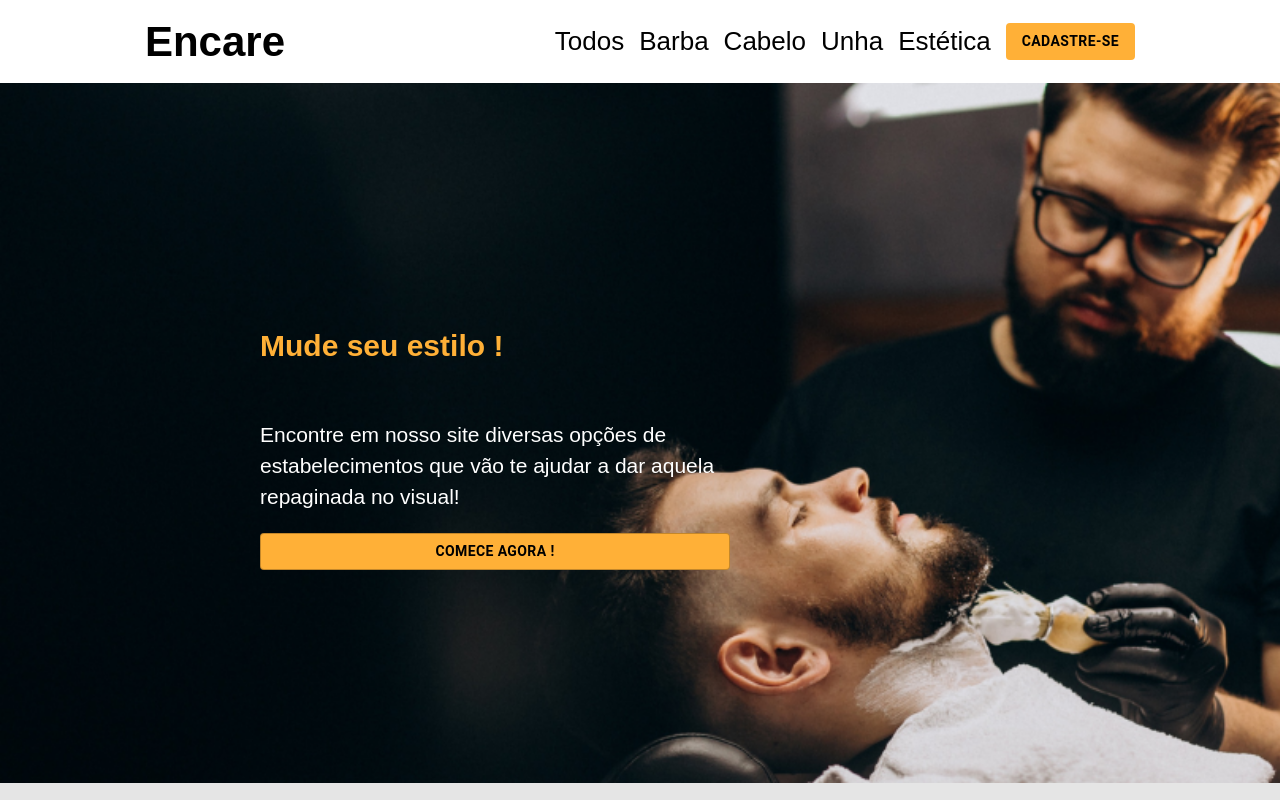
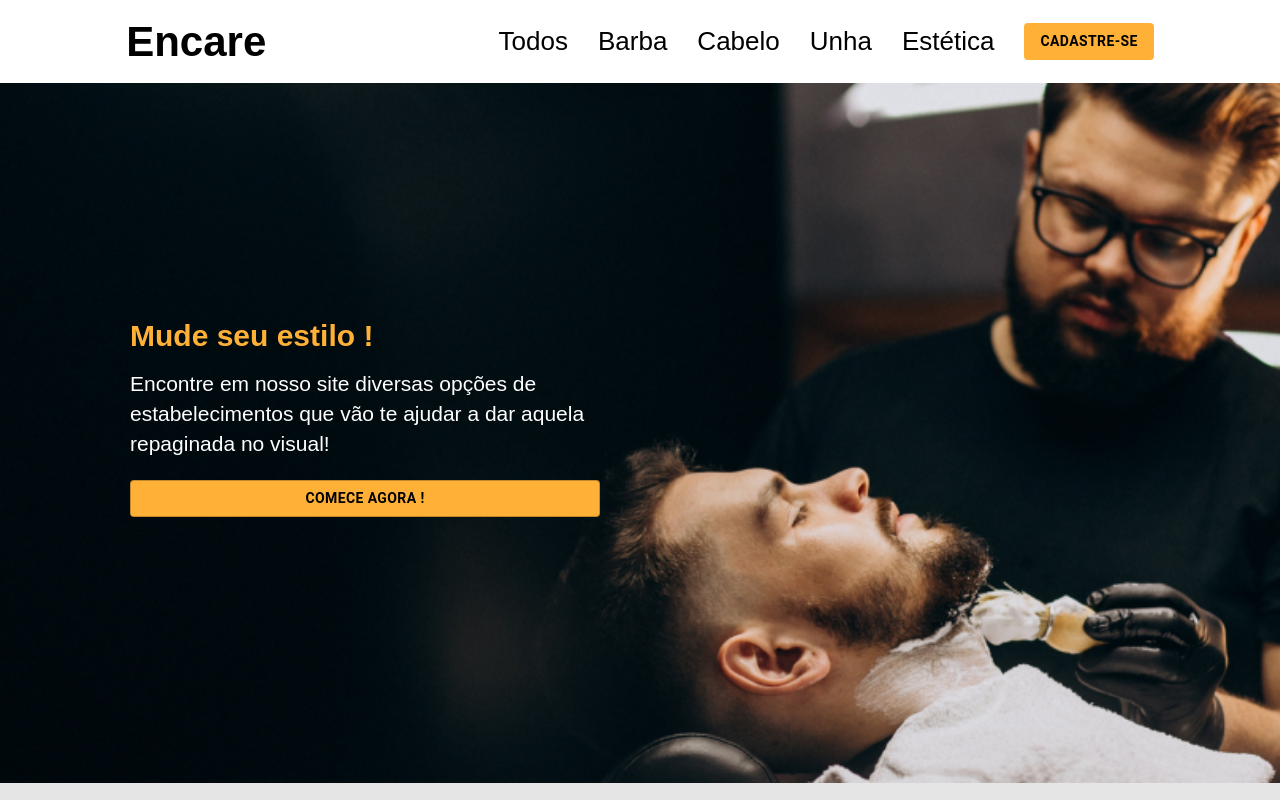
Before and after one commit to UnBArqDsw2020-2/2020.2_G2_Encare, a React (Create React App) app in the folder front/: page / in a window 1280 px wide. Shown: the top 800 px of the page. Built offline with nearby package versions, Linux system fonts and the light colour scheme.

Commit message:
Corrige css da Home

```diff
--- a/front/src/components/Pages/Home/Components/DescubraUmNovoEstilo/Styles.css
+++ b/front/src/components/Pages/Home/Components/DescubraUmNovoEstilo/Styles.css
@@ -35,6 +35,7 @@
     font-weight: bold;
     font-size: 30px;
     line-height: 45px;
+    margin-bottom: 0;
 }
 
 .desccontent{
@@ -53,5 +54,4 @@
 .mapdiv{
     width: 570px;
     height: 355px;
-
 }
--- a/front/src/components/Pages/Home/Components/MudeSeuEstilo/Styles.css
+++ b/front/src/components/Pages/Home/Components/MudeSeuEstilo/Styles.css
@@ -11,15 +11,16 @@
 .titulo{
     font-weight: bold;
     font-size: 30px;
-    line-height: 45px;
+    line-height: 25px;
     color: #FFB037;
+    margin-bottom: 0;
 }
 
 .descricao{
     font-style: normal;
     font-weight: normal;
     font-size: 21px;
-    line-height: 31px;
+    line-height: 30px;
     color: #FFFFFF;
 }
 
@@ -32,7 +33,7 @@
 
 @media screen and (min-width: 900px) {
     .bloco {
-      margin-left: 250px;
+      margin-left: 120px;
       margin-top: 200px;
     }
   }
--- a/front/src/components/Pages/Home/Home.css
+++ b/front/src/components/Pages/Home/Home.css
@@ -8,8 +8,10 @@
 .options a{
     color:black;
     font-style: normal;
+    top: 21px;
+    left: 420px;
     font-size: 26px;
     line-height: 39px;
-    margin-right: 15px;
+    margin-right: 30px;
     text-decoration:none;
 }
```
